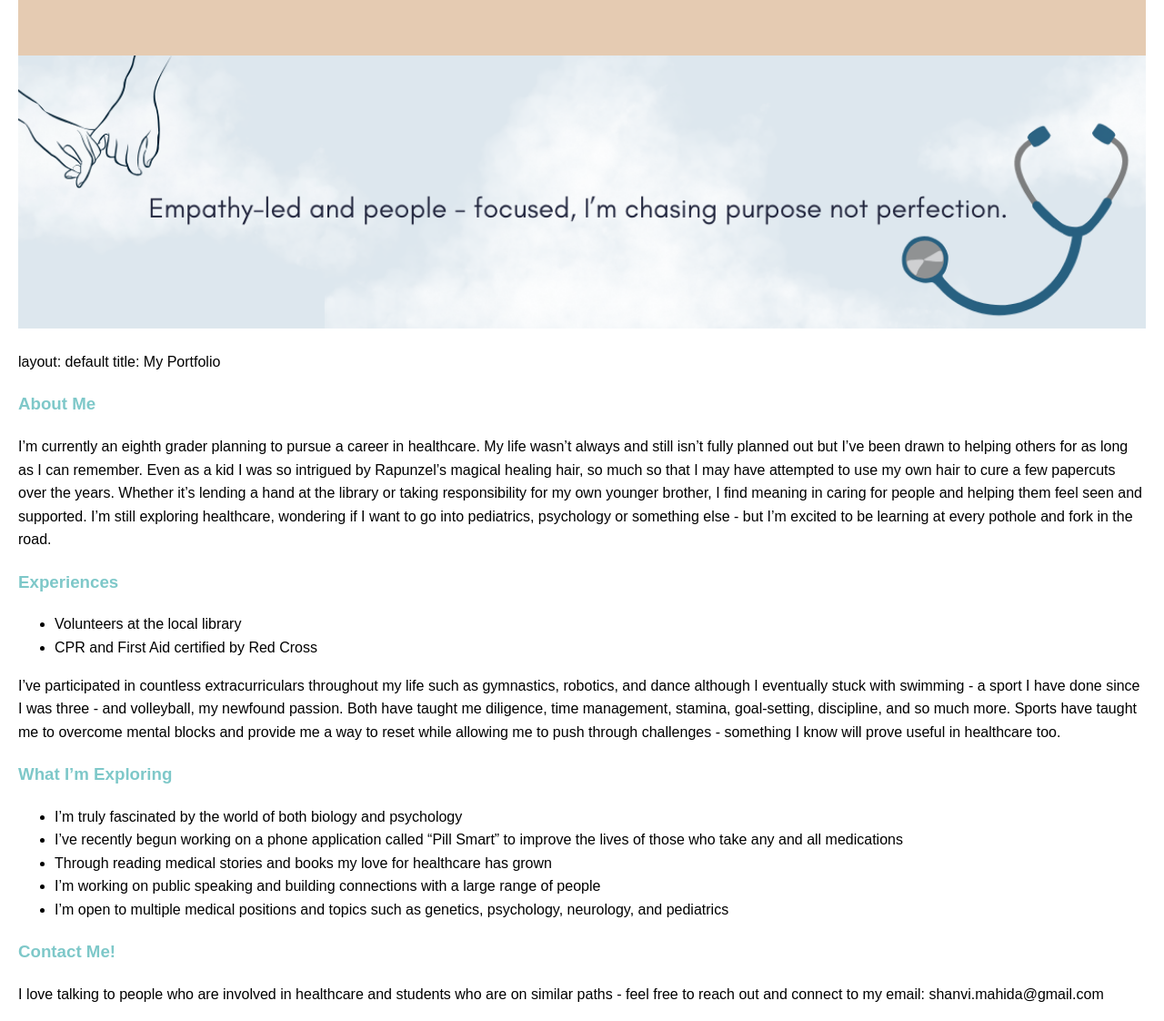
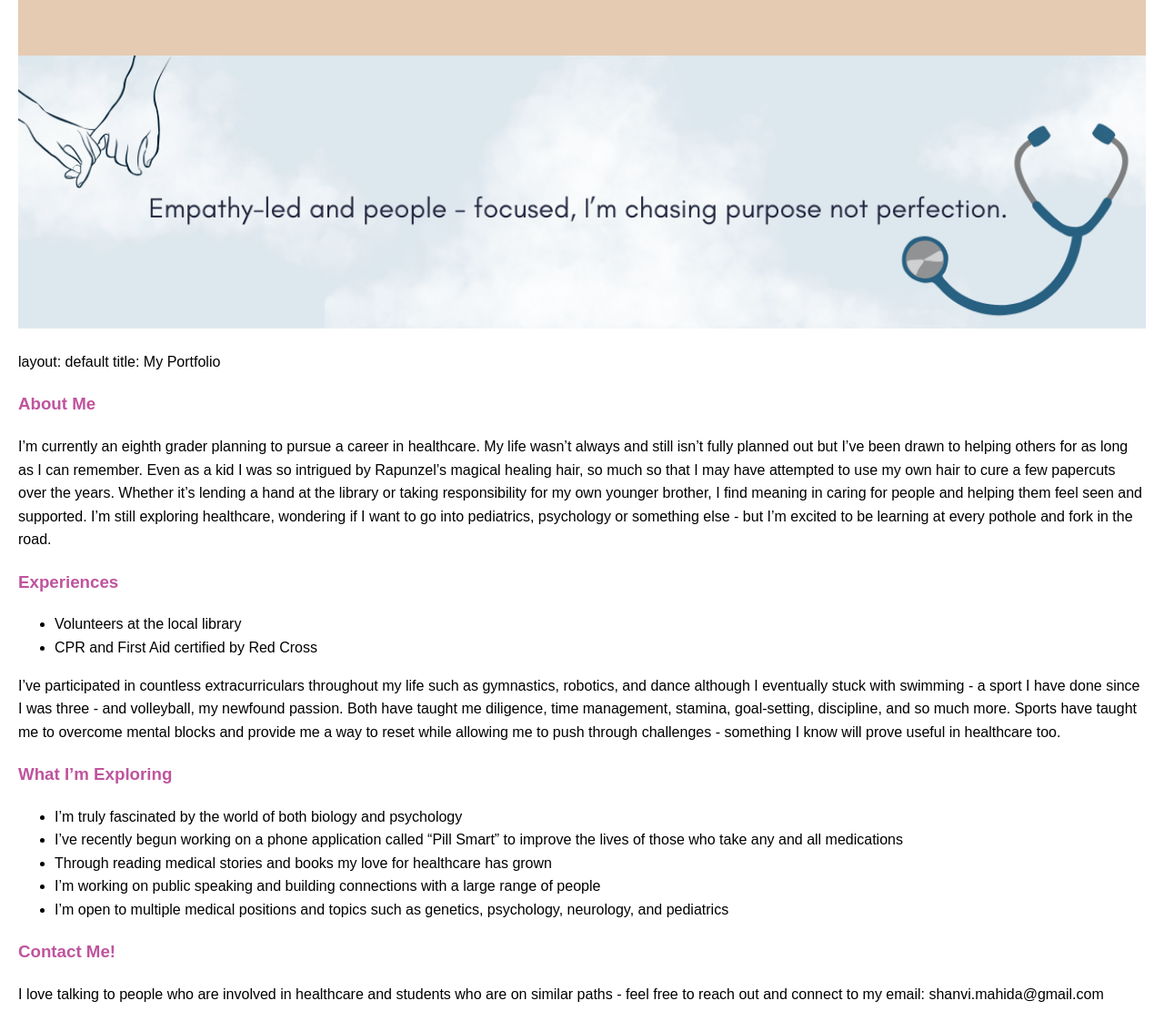
Before and after one commit to shanvimahida/shanvimahida.github.io, a Jekyll site: the page built from index.md, in a window 1280 px wide. Shown: the whole page at 91% size. Built offline with Jekyll 4.4.1, drawn with Linux system fonts in a browser that asks for light colours; our own code applies the rules of GitHub Pages for plain Markdown files.

Commit message:
Update style.css

```diff
--- a/assets/style.css
+++ b/assets/style.css
@@ -7,7 +7,7 @@ body{
 }
 
 h1, h2, h3 {
-  color: #7ec8c9;
+  color: #bf549e;
 }
 
 header {
```
